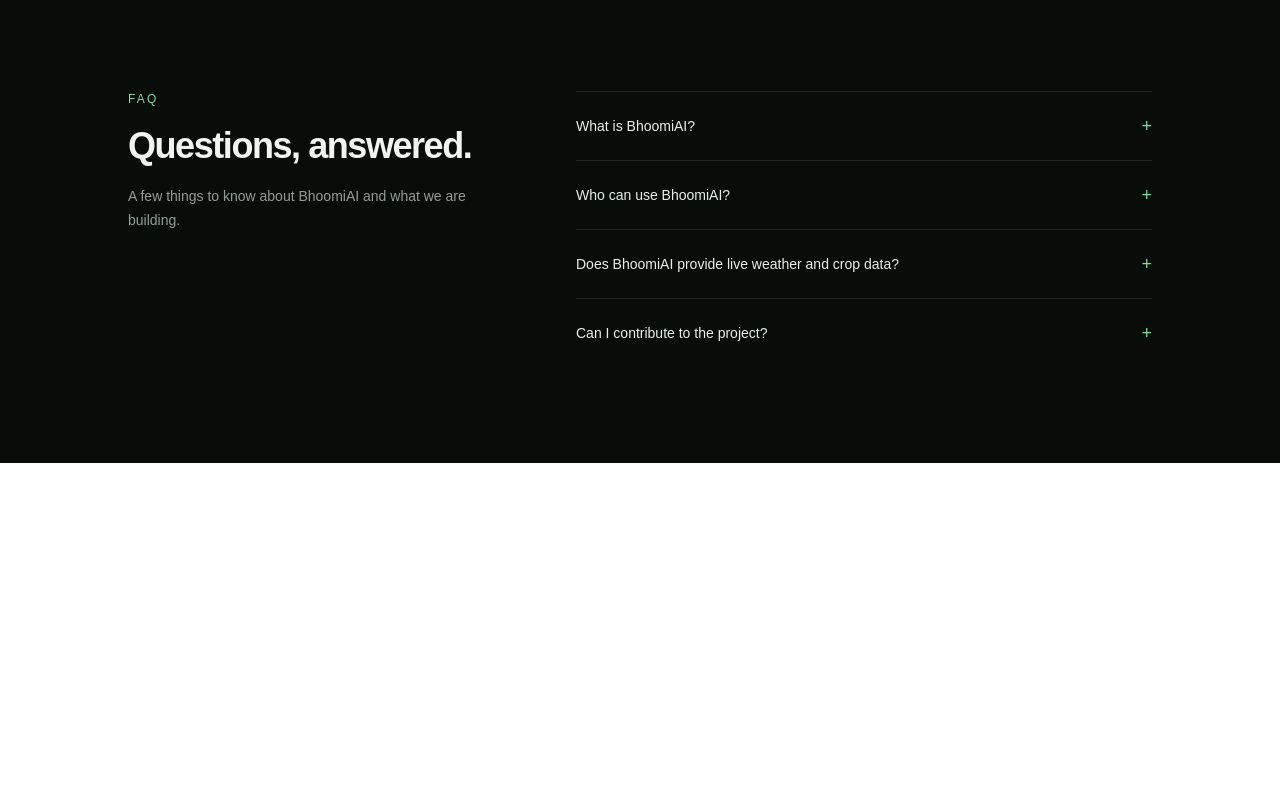
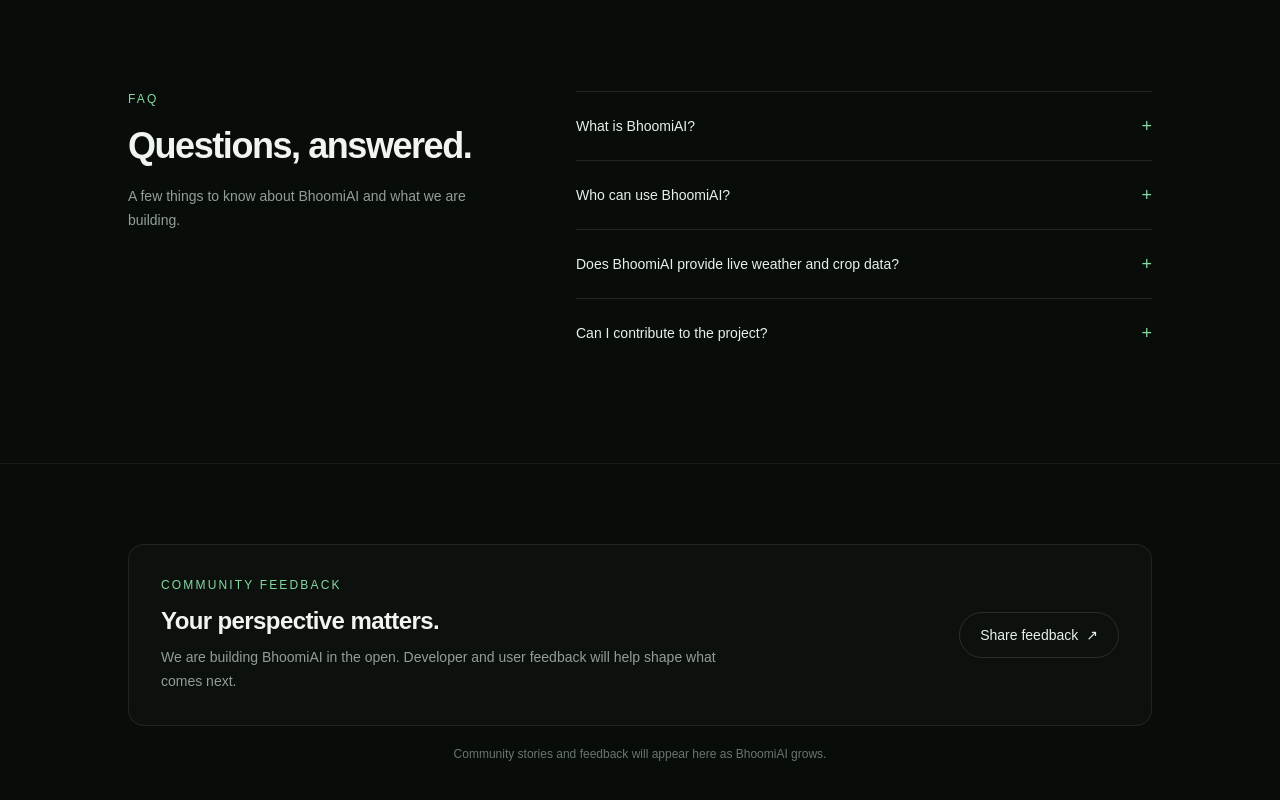
Before and after one commit to Tsaishashanth/BhoomiAI, a Next.js app: page / in a window 1280 px wide. Shown: the part 2361-3161 px from the top of the page. Before the commit the page ends 2824 px from the top, so only its background shows below. Built offline with nearby package versions, Linux system fonts and the light colour scheme.

Commit message:
feat: add testimonials ui

```diff
--- a/app/page.tsx
+++ b/app/page.tsx
@@ -4,6 +4,8 @@
 import HowItWorks from "@/components/HowItWorks";
 import Project from "@/components/Project";
 import FAQ from "@/components/FAQ";
+import Feedback from "@/components/Feedback";
+
 
 export default function Home() {
 return ( <main className="relative min-h-screen overflow-hidden bg-[#080D0A] text-[#F1F5F0]">
@@ -13,6 +15,8 @@
 <HowItWorks />
 <Project />
 <FAQ />
+<Feedback />
+
 </main>
 );
 }
--- /dev/null
+++ b/components/Feedback.tsx
@@ -0,0 +1,41 @@
+export default function Feedback() {
+  return (
+    <section
+      id="testimonials"
+      className="relative z-[1] border-t border-white/[0.07] px-5 py-16 sm:px-8 sm:py-20"
+    >
+      <div className="mx-auto max-w-5xl">
+        <div className="flex flex-col gap-5 rounded-2xl border border-white/[0.08] bg-white/[0.02] p-6 sm:flex-row sm:items-center sm:justify-between sm:p-8">
+          <div>
+            <p className="text-xs font-medium uppercase tracking-[0.18em] text-[#85D99F]">
+              Community feedback
+            </p>
+
+            <h2 className="mt-3 text-xl font-semibold tracking-tight text-[#F1F5F0] sm:text-2xl">
+              Your perspective matters.
+            </h2>
+
+            <p className="mt-2 max-w-xl text-sm leading-6 text-[#929F95]">
+              We are building BhoomiAI in the open. Developer and user feedback
+              will help shape what comes next.
+            </p>
+          </div>
+
+          <a
+            href="https://github.com/"
+            target="_blank"
+            rel="noopener noreferrer"
+            className="inline-flex shrink-0 items-center justify-center gap-2 self-start rounded-full border border-white/[0.12] px-5 py-3 text-sm font-medium text-[#E9F0EA] transition hover:border-[#85D99F]/40 hover:bg-[#85D99F]/[0.06] sm:self-center"
+          >
+            Share feedback
+            <span aria-hidden="true">↗</span>
+          </a>
+        </div>
+
+        <p className="mt-5 text-center text-xs text-[#69766C]">
+          Community stories and feedback will appear here as BhoomiAI grows.
+        </p>
+      </div>
+    </section>
+  );
+}
```
